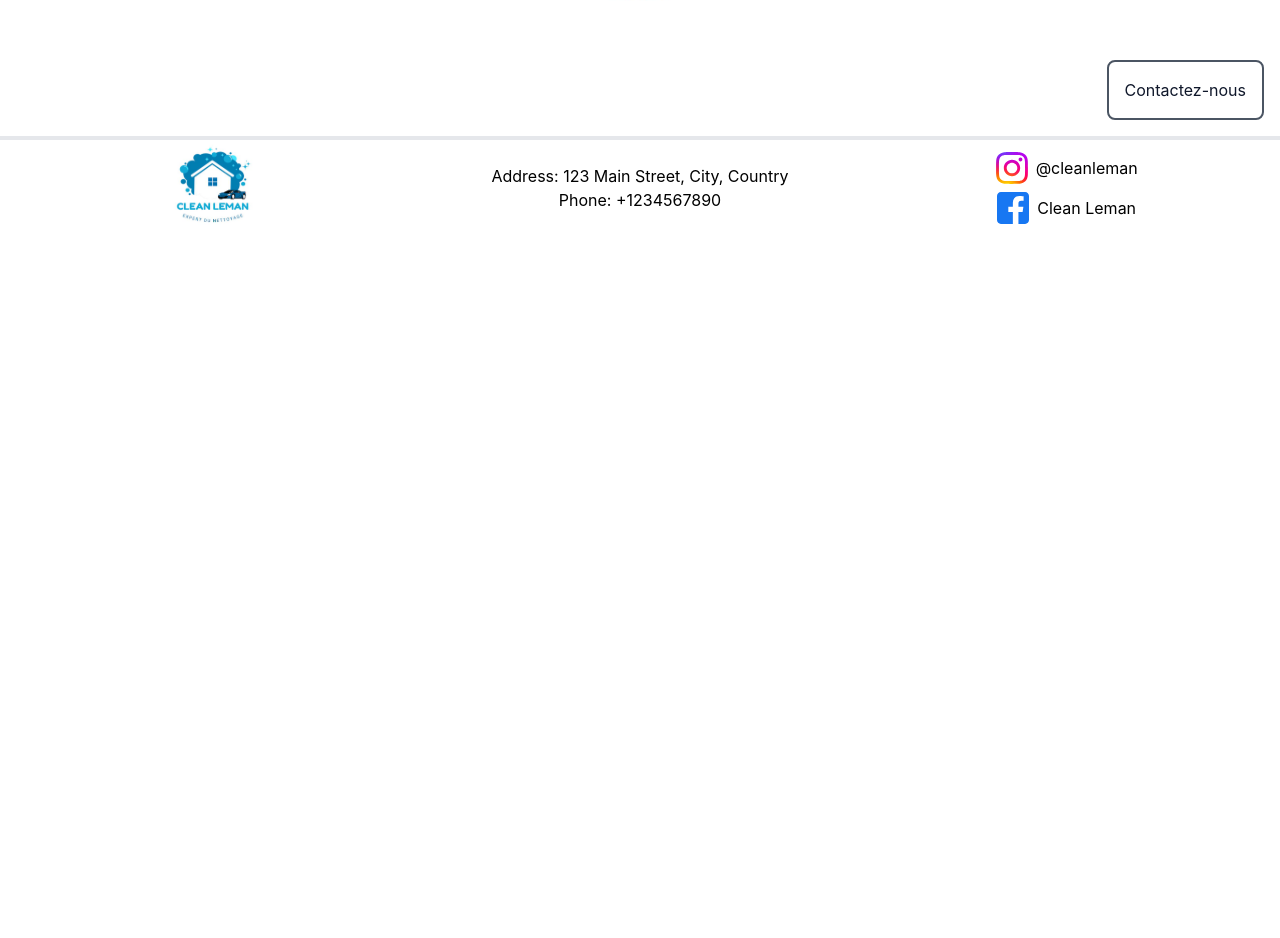
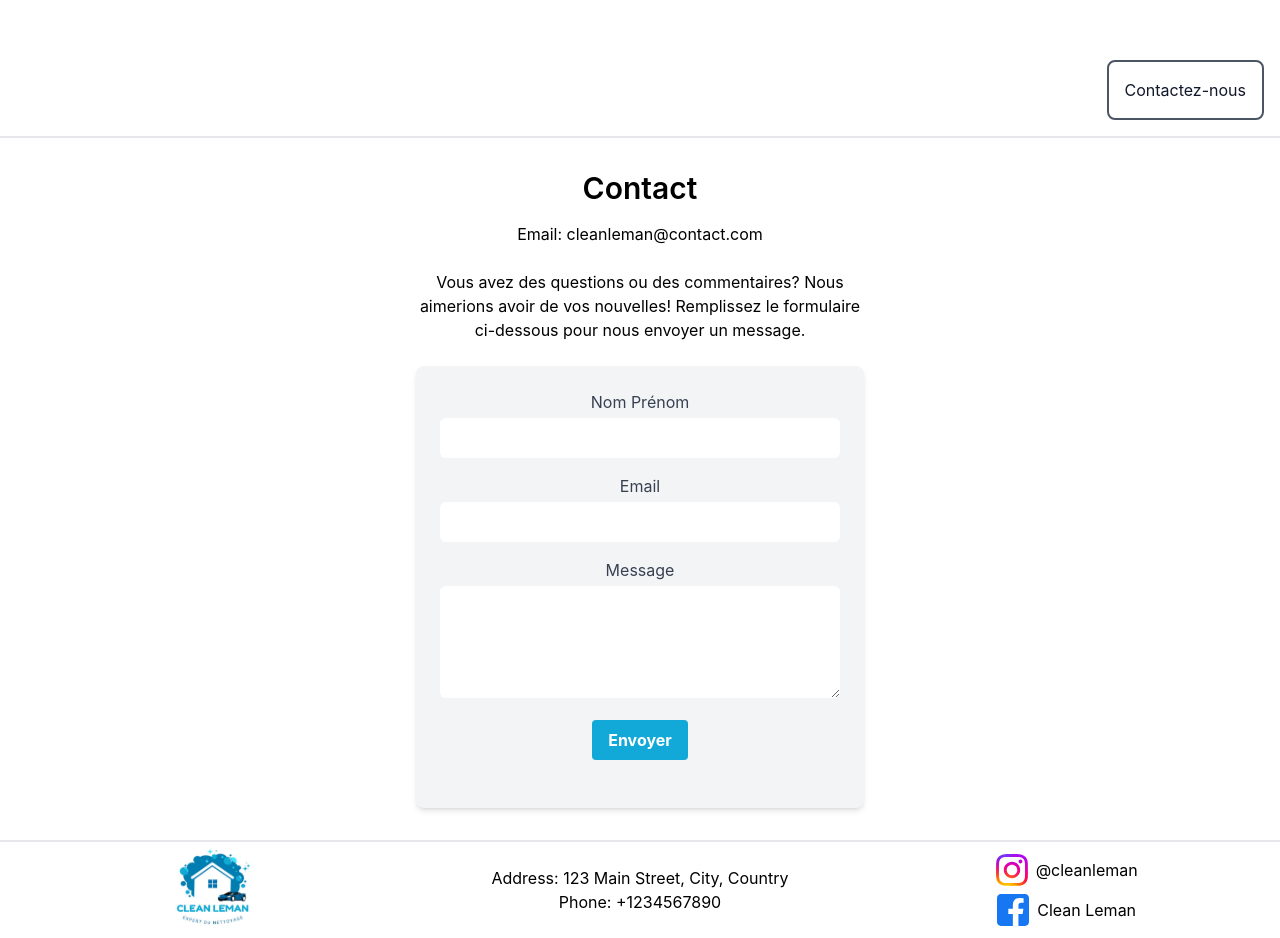
Before and after one commit to oralanto/clean-leman, a React (Create React App) app: page /contact in a window 1280 px wide. Shown: the part 280-1218 px from the top of the page. Before the commit the page ends 800 px from the top, so only its background shows below. Built offline with nearby package versions, Linux system fonts and the light colour scheme.

Commit message:
feat: add contact page

```diff
--- a/package.json
+++ b/package.json
@@ -3,6 +3,7 @@
   "version": "0.1.0",
   "private": true,
   "dependencies": {
+    "@emailjs/browser": "^4.2.0",
     "@testing-library/jest-dom": "^5.17.0",
     "@testing-library/react": "^13.4.0",
     "@testing-library/user-event": "^13.5.0",
--- a/src/App.js
+++ b/src/App.js
@@ -7,7 +7,7 @@ import Domicile from "./pages/Domicile";
 import Voiture from "./pages/Voiture";
 import Tarifs from "./pages/Tarifs";
 import About from "./pages/About";
-// import Contact from "./pages/Contact";
+import Contact from "./pages/Contact";
 
 import "./App.css";
 
@@ -23,7 +23,7 @@ const App = () => {
             <Route path="/service-voiture" element={<Voiture />} />
             <Route path="/service-tarifs" element={<Tarifs />} />
             <Route path="/a-propos" element={<About />} />
-            {/* <Route path="/contact" element={<Contact />} /> */}
+            <Route path="/contact" element={<Contact />} />
           </Routes>
         </main>
         <Footer />
--- /dev/null
+++ b/src/pages/Contact.jsx
@@ -0,0 +1,90 @@
+import React, { useRef } from "react";
+import emailjs from "@emailjs/browser";
+
+const Contact = () => {
+  const form = useRef();
+
+  const sendEmail = (e) => {
+    e.preventDefault();
+    // Create account to emailjs.com
+    // Add keys in env.local
+    emailjs
+      .sendForm("YOUR_SERVICE_ID", "YOUR_TEMPLATE_ID", form.current, {
+        publicKey: "YOUR_PUBLIC_KEY",
+      })
+      .then(
+        () => {
+          alert("Votre message a été envoyé avec succès!");
+          console.log("SUCCESS!");
+        },
+        (error) => {
+          alert("Une erreur s'est produite, veuillez réessayer.");
+          console.log("FAILED...", error.text);
+        }
+      );
+  };
+
+  return (
+    <div className="container mx-auto px-4 py-8">
+      <h1 className="text-3xl font-semibold mb-4">Contact</h1>
+      <p className="mb-6">
+        <a href="mailto:cleanleman@contact.com">
+          Email: cleanleman@contact.com
+        </a>
+      </p>
+      <p className="mb-6 max-w-md mx-auto">
+        Vous avez des questions ou des commentaires? Nous aimerions avoir de vos
+        nouvelles! Remplissez le formulaire ci-dessous pour nous envoyer un
+        message.
+      </p>
+      <form
+        className="max-w-md bg-gray-100 rounded-lg shadow-md p-6 mx-auto"
+        onSubmit={sendEmail}
+      >
+        <div className="mb-4">
+          <label htmlFor="name" className="block text-gray-700">
+            Nom Prénom
+          </label>
+          <input
+            type="text"
+            id="name"
+            name="name"
+            className="form-input mt-1 px-4 py-2 w-full rounded-md border-gray-300 focus:outline-none focus:border-blue-500"
+          />
+        </div>
+        <div className="mb-4">
+          <label htmlFor="email" className="block text-gray-700">
+            Email
+          </label>
+          <input
+            type="email"
+            id="email"
+            name="email"
+            className="form-input mt-1 px-4 py-2 w-full rounded-md border-gray-300 focus:outline-none focus:border-blue-500"
+          />
+        </div>
+        <div className="mb-4">
+          <label htmlFor="message" className="block text-gray-700">
+            Message
+          </label>
+          <textarea
+            id="message"
+            name="message"
+            rows="4"
+            className="form-textarea mt-1 px-4 py-2 w-full rounded-md border-gray-300 focus:outline-none focus:border-blue-500"
+          ></textarea>
+        </div>
+        <div className="mb-6">
+          <button
+            type="submit"
+            className="bg-[#12A9D8] hover:bg-[#007EB1] text-white font-bold py-2 px-4 rounded focus:outline-none focus:shadow-outline"
+          >
+            Envoyer
+          </button>
+        </div>
+      </form>
+    </div>
+  );
+};
+
+export default Contact;
```
Also changed, not shown: 1 other file (tests, documents, lock files or other folders).
